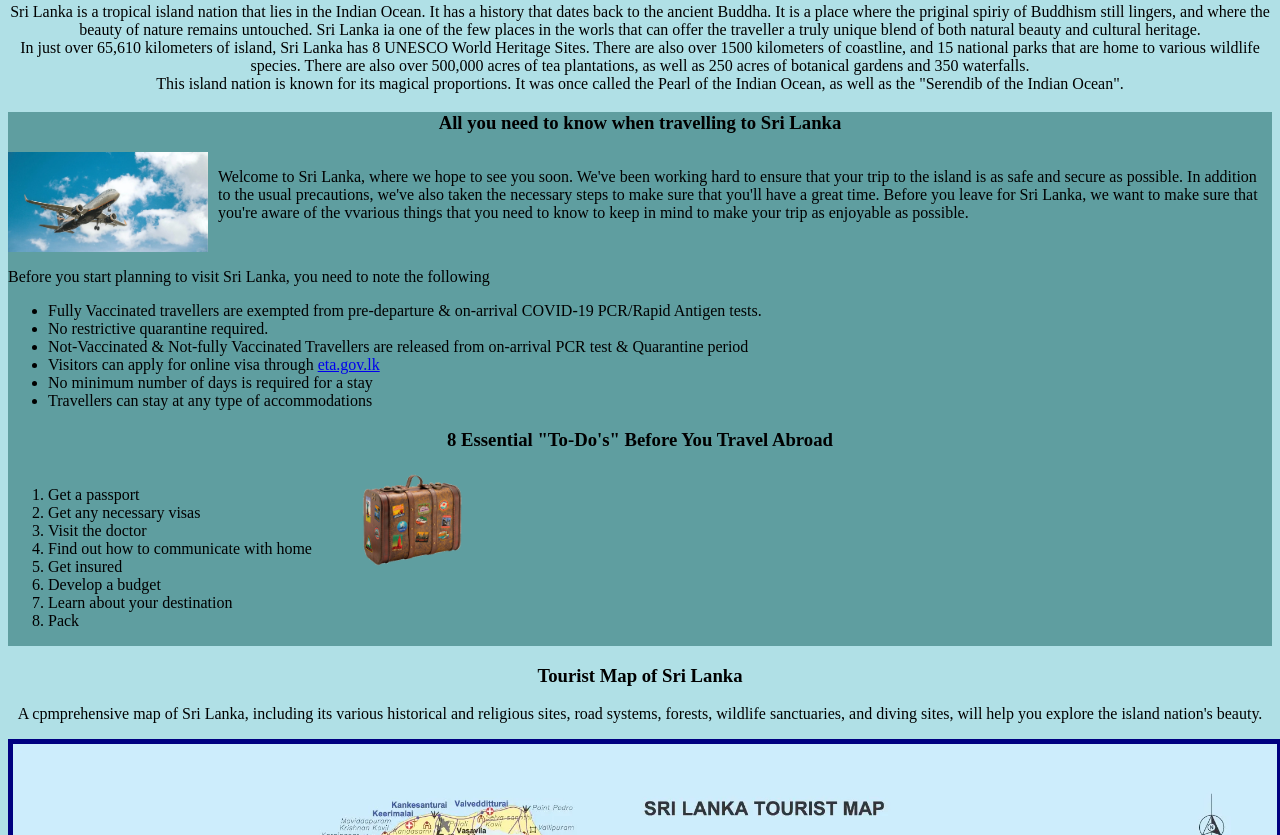
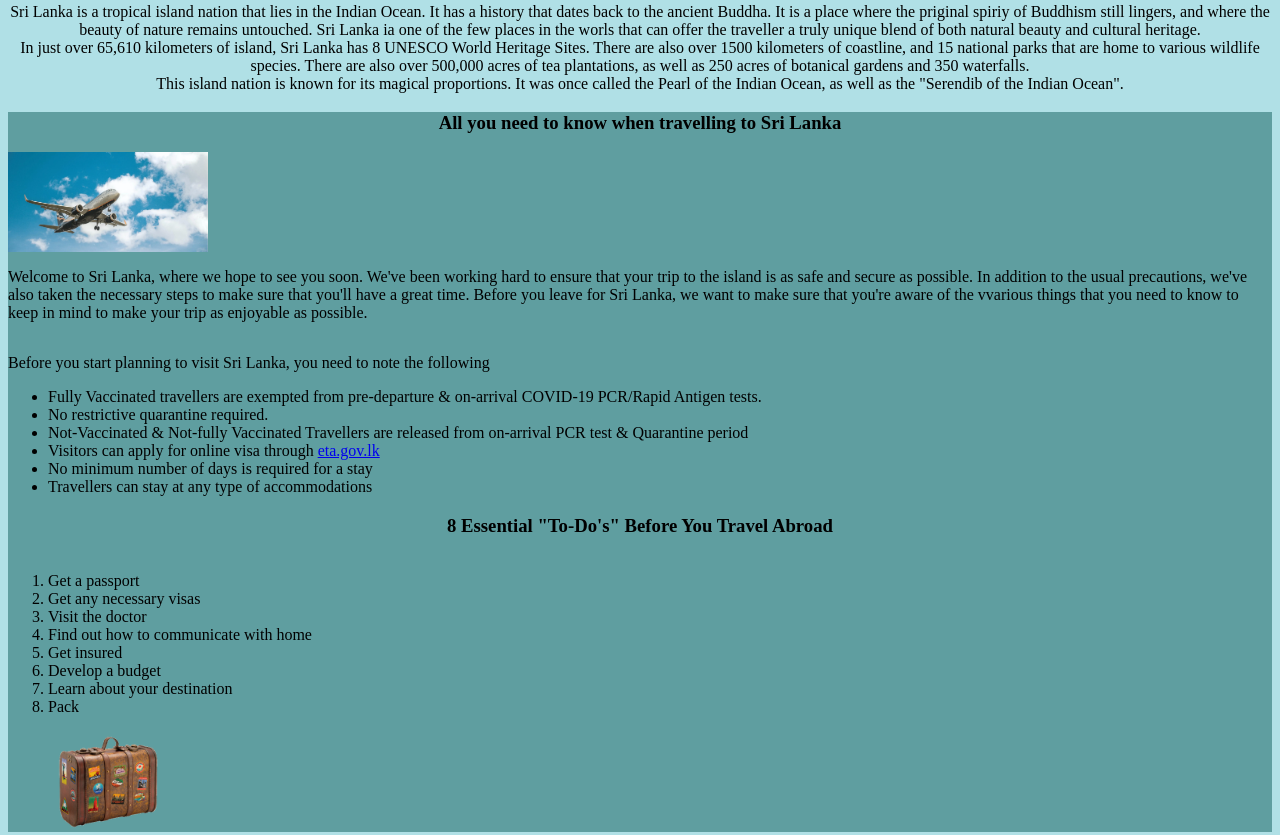
Before and after one commit to Shashini02/traveler, a plain HTML site: page index.html in a window 1280 px wide. Shown: the part 1344-2179 px from the top of the page. Drawn offline with Linux system fonts and the light colour scheme.

Commit message:
Add files via upload

```diff
--- a/styles/styles.css
+++ b/styles/styles.css
@@ -318,6 +318,14 @@ h3 {
 .home2 {
     display: flex;
 }
+@media only screen and (max-device-width: 1000px){
+    .home1 {
+        flex-direction: column;
+    }
+    .home2 {
+        flex-direction: column;
+    }
+}
 #luggage {
     padding-left: 50px;
 }
@@ -361,3 +369,8 @@ h3 {
 .home5 {
     display: flex;
 }
+@media only screen and (max-device-width: 1000px){
+    .home5 {
+        flex-direction: column;
+    }
+}
```
